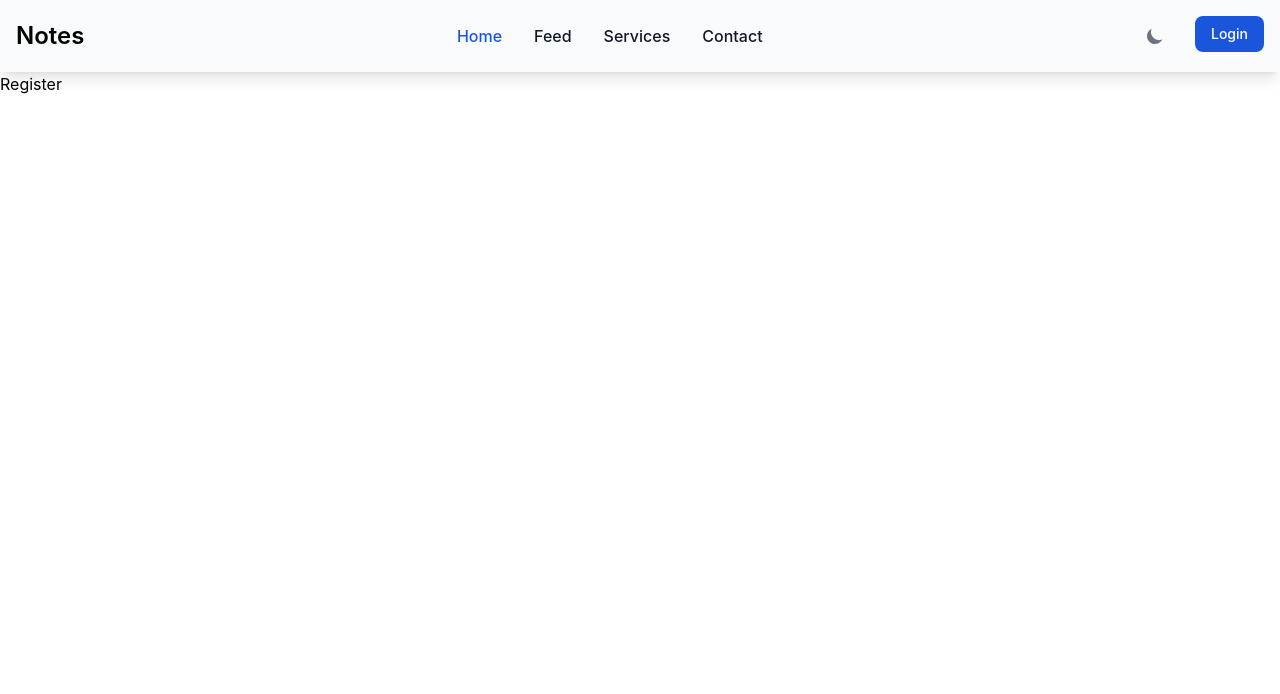
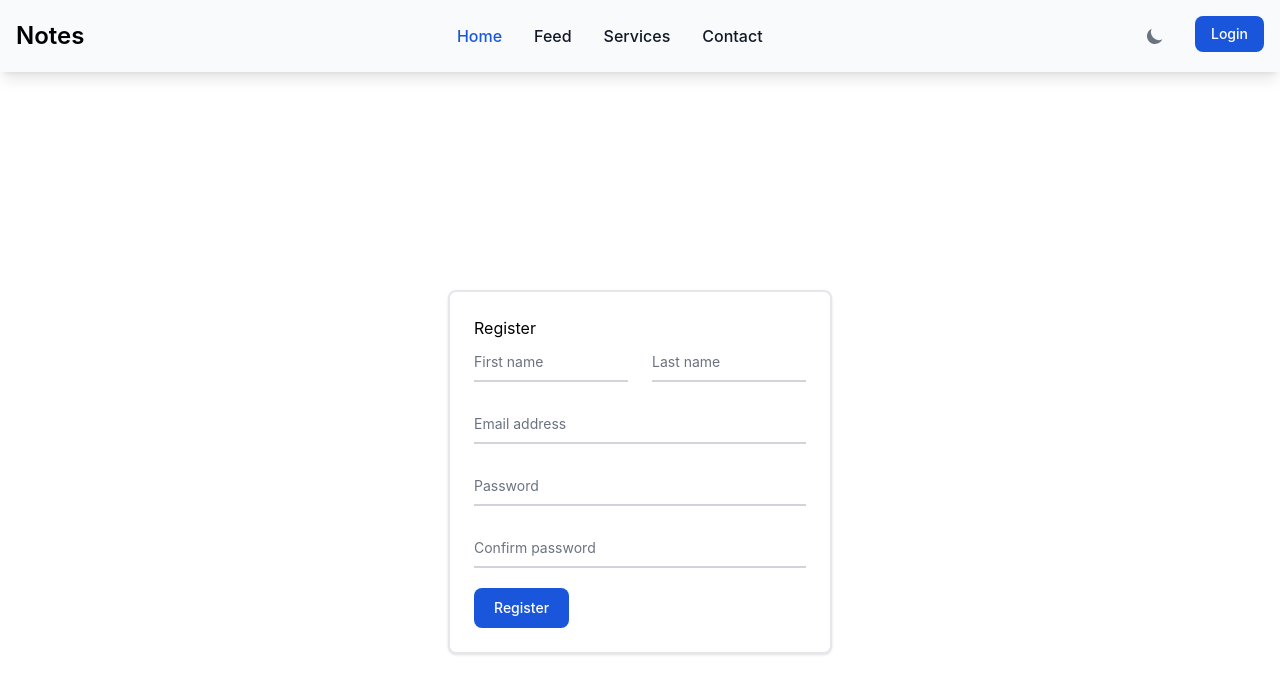
Before and after one commit to prince-111/Authentication, a React (Vite) app in the folder client/: page /register in a window 1280 px wide. Shown: the top 694 px of the page. Built offline with nearby package versions, Linux system fonts and the light colour scheme.

Commit message:
add login and register page

```diff
--- a/client/src/pages/Login.jsx
+++ b/client/src/pages/Login.jsx
@@ -1,8 +1,53 @@
 
 const Login = () => {
   return (
-    <div>Login</div>
-  )
+    <div className="grid place-content-center w-full h-screen">
+      <div className="grid place-items-center p-6 bg-white border-2 border-gray-200 rounded-lg shadow hover:bg-gray-100 dark:bg-gray-800 dark:border-gray-700 dark:hover:bg-gray-700">
+        <form>
+          <div className="mb-8">Login</div>
+          <div className="relative z-0 w-full mb-5 group">
+            <input
+              type="email"
+              name="floating_email"
+              id="floating_email"
+              className="block py-2.5 px-0 w-full text-sm text-gray-900 bg-transparent border-0 border-b-2 border-gray-300 appearance-none dark:text-white dark:border-gray-600 dark:focus:border-blue-500 focus:outline-none focus:ring-0 focus:border-blue-600 peer"
+              placeholder=" "
+              required
+            />
+            <label
+              htmlFor="floating_email"
+              className="peer-focus:font-medium absolute text-sm text-gray-500 dark:text-gray-400 duration-300 transform -translate-y-6 scale-75 top-3 -z-10 origin-[0] peer-focus:start-0 rtl:peer-focus:translate-x-1/4 rtl:peer-focus:left-auto peer-focus:text-blue-600 peer-focus:dark:text-blue-500 peer-placeholder-shown:scale-100 peer-placeholder-shown:translate-y-0 peer-focus:scale-75 peer-focus:-translate-y-6"
+            >
+              Email address
+            </label>
+          </div>
+          <div className="relative z-0 w-full mb-5 group">
+            <input
+              type="password"
+              name="floating_password"
+              id="floating_password"
+              className="block py-2.5 px-0 w-full text-sm text-gray-900 bg-transparent border-0 border-b-2 border-gray-300 appearance-none dark:text-white dark:border-gray-600 dark:focus:border-blue-500 focus:outline-none focus:ring-0 focus:border-blue-600 peer"
+              placeholder=" "
+              required
+            />
+            <label
+              htmlFor="floating_password"
+              className="peer-focus:font-medium absolute text-sm text-gray-500 dark:text-gray-400 duration-300 transform -translate-y-6 scale-75 top-3 -z-10 origin-[0] peer-focus:start-0 rtl:peer-focus:translate-x-1/4 peer-focus:text-blue-600 peer-focus:dark:text-blue-500 peer-placeholder-shown:scale-100 peer-placeholder-shown:translate-y-0 peer-focus:scale-75 peer-focus:-translate-y-6"
+            >
+              Password
+            </label>
+          </div>
+
+          <button
+            type="submit"
+            className="text-white bg-blue-700 hover:bg-blue-800 focus:ring-4 focus:outline-none focus:ring-blue-300 font-medium rounded-lg text-sm w-full sm:w-auto px-5 py-2.5 text-center dark:bg-blue-600 dark:hover:bg-blue-700 dark:focus:ring-blue-800"
+          >
+            Login
+          </button>
+        </form>
+      </div>
+    </div>
+  );
 }
 
 export default Login
--- a/client/src/pages/Register.jsx
+++ b/client/src/pages/Register.jsx
@@ -1,8 +1,105 @@
 
 const Register = () => {
   return (
-    <div>Register</div>
-  )
+    <>
+      <div className="grid place-content-center w-full h-screen">
+        <div className="grid place-items-center max-w-sm p-6 bg-white border-2 border-gray-200 rounded-lg shadow hover:bg-gray-100 dark:bg-gray-800 dark:border-gray-700 dark:hover:bg-gray-700">
+          <form>
+            <div>Register</div>
+            <div className="grid md:grid-cols-2 md:gap-6">
+              <div className="relative z-0 w-full mb-5 group">
+                <input
+                  type="text"
+                  name="floating_first_name"
+                  id="floating_first_name"
+                  className="block py-2.5 px-0 w-full text-sm text-gray-900 bg-transparent border-0 border-b-2 border-gray-300 appearance-none dark:text-white dark:border-gray-600 dark:focus:border-blue-500 focus:outline-none focus:ring-0 focus:border-blue-600 peer"
+                  placeholder=" "
+                  required
+                />
+                <label
+                  htmlFor="floating_first_name"
+                  className="peer-focus:font-medium absolute text-sm text-gray-500 dark:text-gray-400 duration-300 transform -translate-y-6 scale-75 top-3 -z-10 origin-[0] peer-focus:start-0 rtl:peer-focus:translate-x-1/4 peer-focus:text-blue-600 peer-focus:dark:text-blue-500 peer-placeholder-shown:scale-100 peer-placeholder-shown:translate-y-0 peer-focus:scale-75 peer-focus:-translate-y-6"
+                >
+                  First name
+                </label>
+              </div>
+              <div className="relative z-0 w-full mb-5 group">
+                <input
+                  type="text"
+                  name="floating_last_name"
+                  id="floating_last_name"
+                  className="block py-2.5 px-0 w-full text-sm text-gray-900 bg-transparent border-0 border-b-2 border-gray-300 appearance-none dark:text-white dark:border-gray-600 dark:focus:border-blue-500 focus:outline-none focus:ring-0 focus:border-blue-600 peer"
+                  placeholder=" "
+                  required
+                />
+                <label
+                  htmlFor="floating_last_name"
+                  className="peer-focus:font-medium absolute text-sm text-gray-500 dark:text-gray-400 duration-300 transform -translate-y-6 scale-75 top-3 -z-10 origin-[0] peer-focus:start-0 rtl:peer-focus:translate-x-1/4 peer-focus:text-blue-600 peer-focus:dark:text-blue-500 peer-placeholder-shown:scale-100 peer-placeholder-shown:translate-y-0 peer-focus:scale-75 peer-focus:-translate-y-6"
+                >
+                  Last name
+                </label>
+              </div>
+            </div>
+            <div className="relative z-0 w-full mb-5 group">
+              <input
+                type="email"
+                name="floating_email"
+                id="floating_email"
+                className="block py-2.5 px-0 w-full text-sm text-gray-900 bg-transparent border-0 border-b-2 border-gray-300 appearance-none dark:text-white dark:border-gray-600 dark:focus:border-blue-500 focus:outline-none focus:ring-0 focus:border-blue-600 peer"
+                placeholder=" "
+                required
+              />
+              <label
+                htmlFor="floating_email"
+                className="peer-focus:font-medium absolute text-sm text-gray-500 dark:text-gray-400 duration-300 transform -translate-y-6 scale-75 top-3 -z-10 origin-[0] peer-focus:start-0 rtl:peer-focus:translate-x-1/4 rtl:peer-focus:left-auto peer-focus:text-blue-600 peer-focus:dark:text-blue-500 peer-placeholder-shown:scale-100 peer-placeholder-shown:translate-y-0 peer-focus:scale-75 peer-focus:-translate-y-6"
+              >
+                Email address
+              </label>
+            </div>
+            <div className="relative z-0 w-full mb-5 group">
+              <input
+                type="password"
+                name="floating_password"
+                id="floating_password"
+                className="block py-2.5 px-0 w-full text-sm text-gray-900 bg-transparent border-0 border-b-2 border-gray-300 appearance-none dark:text-white dark:border-gray-600 dark:focus:border-blue-500 focus:outline-none focus:ring-0 focus:border-blue-600 peer"
+                placeholder=" "
+                required
+              />
+              <label
+                htmlFor="floating_password"
+                className="peer-focus:font-medium absolute text-sm text-gray-500 dark:text-gray-400 duration-300 transform -translate-y-6 scale-75 top-3 -z-10 origin-[0] peer-focus:start-0 rtl:peer-focus:translate-x-1/4 peer-focus:text-blue-600 peer-focus:dark:text-blue-500 peer-placeholder-shown:scale-100 peer-placeholder-shown:translate-y-0 peer-focus:scale-75 peer-focus:-translate-y-6"
+              >
+                Password
+              </label>
+            </div>
+            <div className="relative z-0 w-full mb-5 group">
+              <input
+                type="password"
+                name="repeat_password"
+                id="floating_repeat_password"
+                className="block py-2.5 px-0 w-full text-sm text-gray-900 bg-transparent border-0 border-b-2 border-gray-300 appearance-none dark:text-white dark:border-gray-600 dark:focus:border-blue-500 focus:outline-none focus:ring-0 focus:border-blue-600 peer"
+                placeholder=" "
+                required
+              />
+              <label
+                htmlFor="floating_repeat_password"
+                className="peer-focus:font-medium absolute text-sm text-gray-500 dark:text-gray-400 duration-300 transform -translate-y-6 scale-75 top-3 -z-10 origin-[0] peer-focus:start-0 rtl:peer-focus:translate-x-1/4 peer-focus:text-blue-600 peer-focus:dark:text-blue-500 peer-placeholder-shown:scale-100 peer-placeholder-shown:translate-y-0 peer-focus:scale-75 peer-focus:-translate-y-6"
+              >
+                Confirm password
+              </label>
+            </div>
+
+            <button
+              type="submit"
+              className="text-white bg-blue-700 hover:bg-blue-800 focus:ring-4 focus:outline-none focus:ring-blue-300 font-medium rounded-lg text-sm w-full sm:w-auto px-5 py-2.5 text-center dark:bg-blue-600 dark:hover:bg-blue-700 dark:focus:ring-blue-800"
+            >
+              Register
+            </button>
+          </form>
+        </div>
+      </div>
+    </>
+  );
 }
 
 export default Register
```
